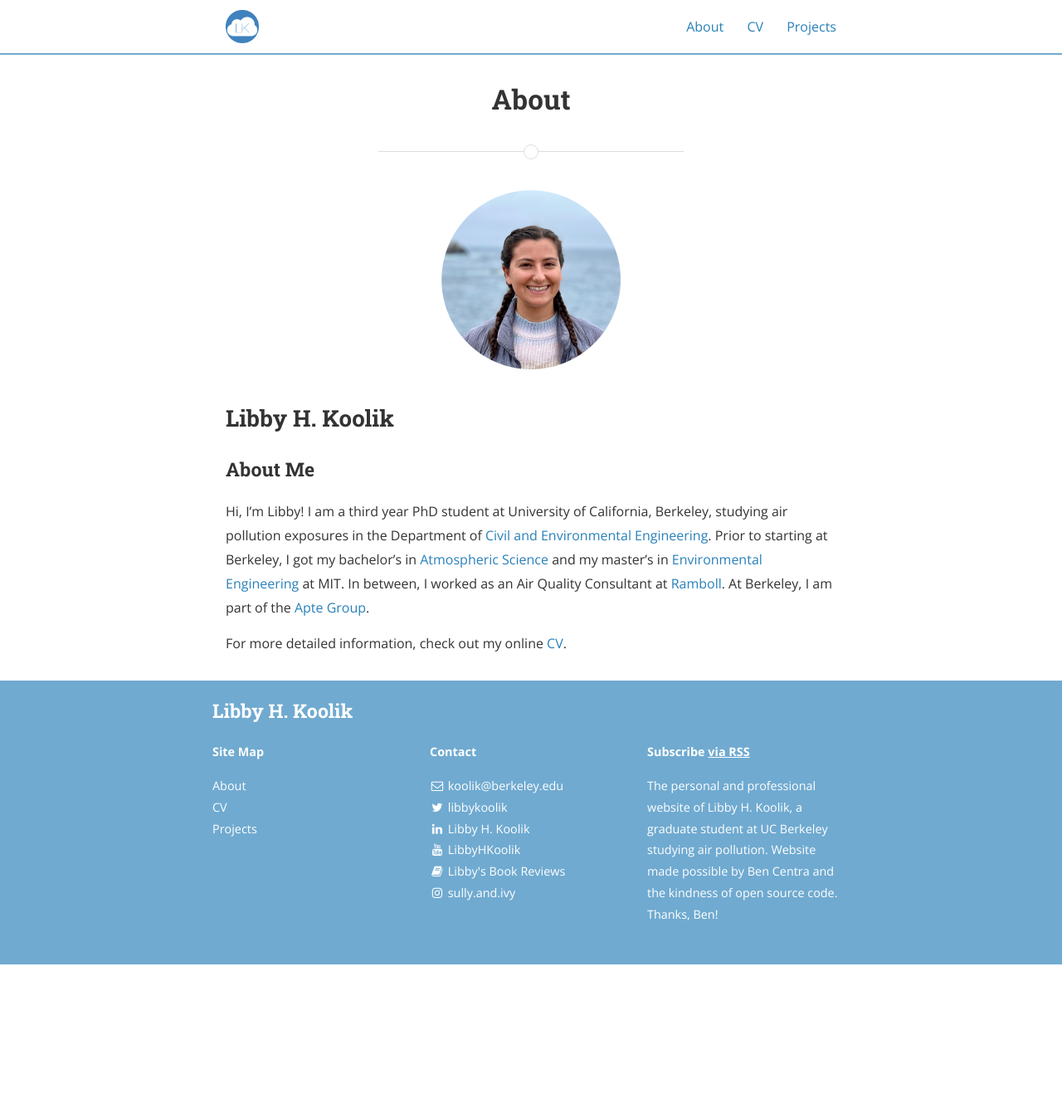
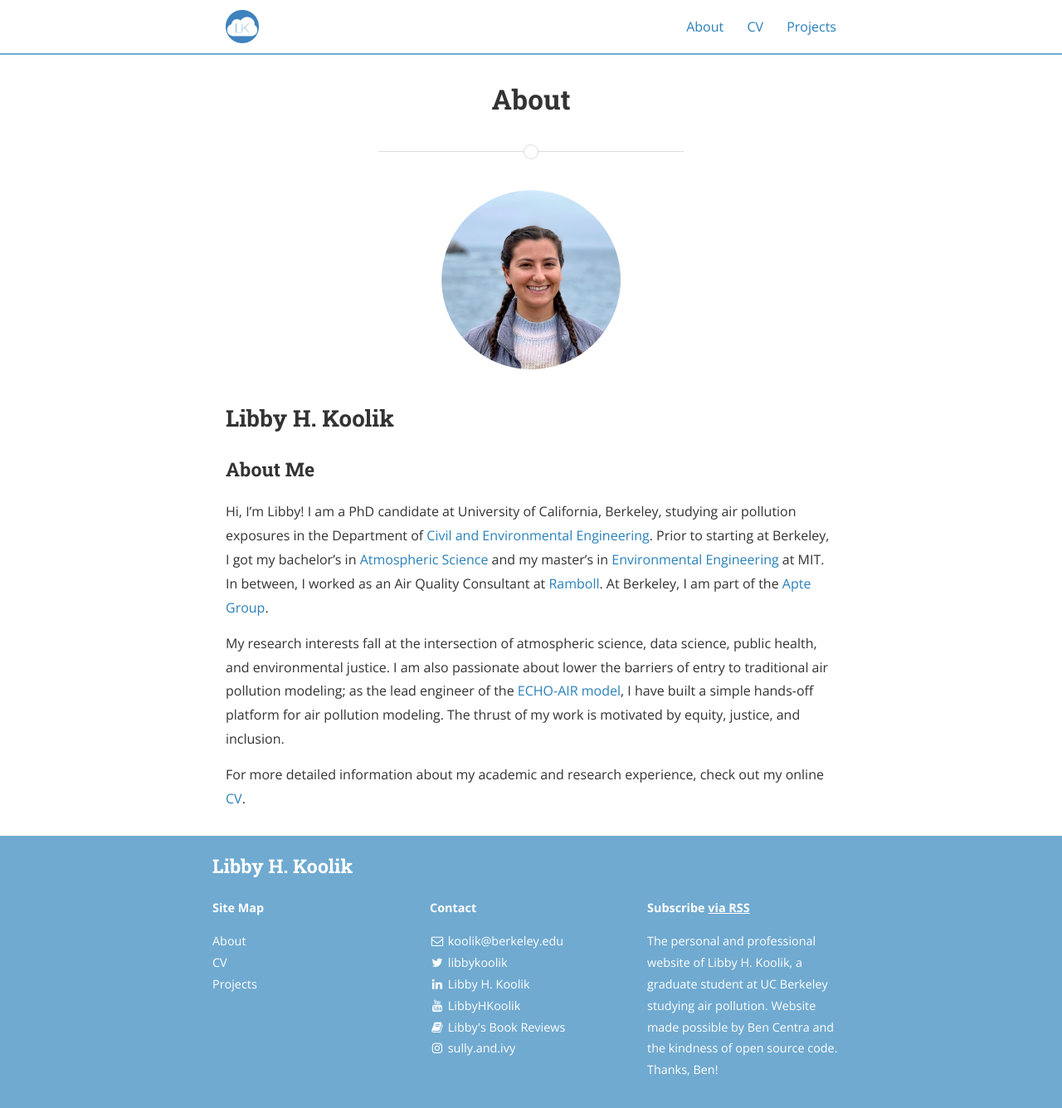
Before and after one commit to lkoolik/lkoolik.github.io, a Jekyll site: the page built from about.md, in a window 1280 px wide and 1349 px high. Shown: the top 1335 px of the window at 83% size. Built offline with Jekyll 4.4.1, drawn with Linux system fonts in a browser that asks for light colours; nearby versions of some CDN libraries.

Commit message:
Update about.md

```diff
--- a/about.md
+++ b/about.md
@@ -10,6 +10,8 @@ main_nav: true
 ## Libby H. Koolik
 
 ### About Me
-Hi, I'm Libby! I am a third year PhD student at University of California, Berkeley, studying air pollution exposures in the Department of [Civil and Environmental Engineering](https://ce.berkeley.edu/). Prior to starting at Berkeley, I got my bachelor's in [Atmospheric Science](https://eapsweb.mit.edu/) and my master's in [Environmental Engineering](https://cee.mit.edu/) at MIT. In between, I worked as an Air Quality Consultant at [Ramboll](https://ramboll.com/services-and-sectors/environment-and-health/air-quality-management). At Berkeley, I am part of the [Apte Group](https://apte.berkeley.edu/).
+Hi, I'm Libby! I am a PhD candidate at University of California, Berkeley, studying air pollution exposures in the Department of [Civil and Environmental Engineering](https://ce.berkeley.edu/). Prior to starting at Berkeley, I got my bachelor's in [Atmospheric Science](https://eapsweb.mit.edu/) and my master's in [Environmental Engineering](https://cee.mit.edu/) at MIT. In between, I worked as an Air Quality Consultant at [Ramboll](https://ramboll.com/services-and-sectors/environment-and-health/air-quality-management). At Berkeley, I am part of the [Apte Group](https://apte.berkeley.edu/).
 
-For more detailed information, check out my online [CV](https://lkoolik.github.io/CV/).
+My research interests fall at the intersection of atmospheric science, data science, public health, and environmental justice. I am also passionate about lower the barriers of entry to traditional air pollution modeling; as the lead engineer of the [ECHO-AIR model](https://echo-air-model.github.io/), I have built a simple hands-off platform for air pollution modeling. The thrust of my work is motivated by equity, justice, and inclusion.
+
+For more detailed information about my academic and research experience, check out my online [CV](https://lkoolik.github.io/CV/).
```
